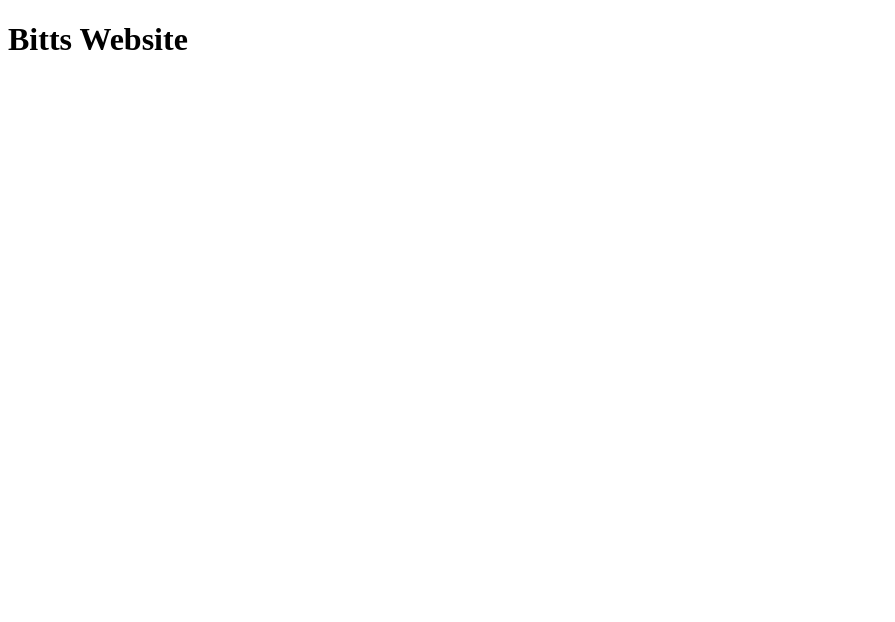
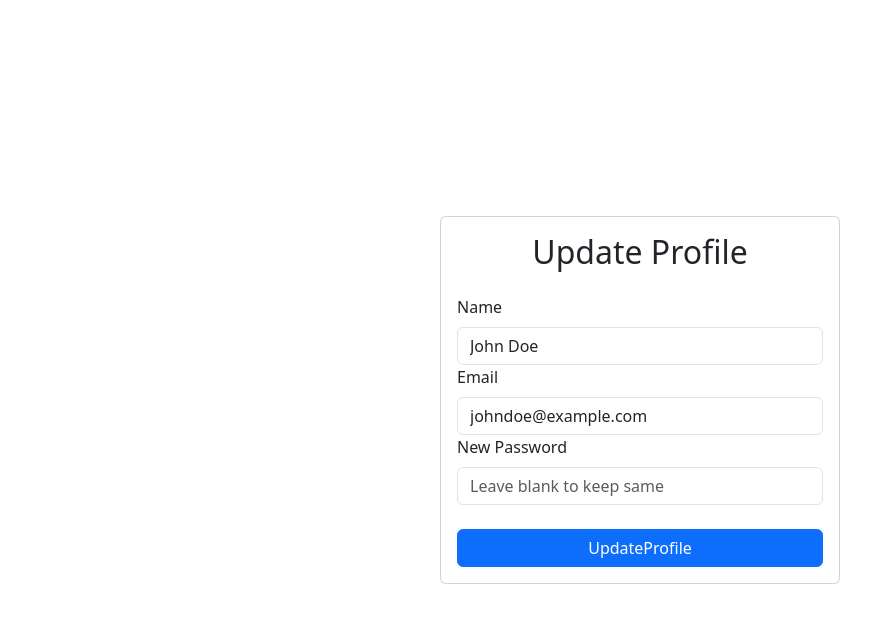
Before and after one commit to imgulali/Bitts, a React (Vite) app in the folder web/: page /update-profile in a window 1280 px wide. Shown: the top 622 px of the page, without its empty margins (0-895 px from the left). Built offline with nearby package versions, Linux system fonts and the light colour scheme.

Commit message:
Added: Complete UI

```diff
--- a/web/index.html
+++ b/web/index.html
@@ -2,7 +2,7 @@
 <html lang="en">
   <head>
     <meta charset="UTF-8" />
-    <link rel="shortcut icon" href="public/favicon.svg" type="image/x-icon">
+    <link rel="shortcut icon" href="./public/favicon.svg" type="image/x-icon">
     <meta name="viewport" content="width=device-width, initial-scale=1.0" />
     <title>Bitts</title>
   </head>
--- a/web/package.json
+++ b/web/package.json
@@ -10,8 +10,12 @@
     "preview": "vite preview"
   },
   "dependencies": {
+    "axios": "^1.6.8",
+    "bootstrap": "^5.3.3",
     "react": "^18.2.0",
-    "react-dom": "^18.2.0"
+    "react-bootstrap": "^2.10.2",
+    "react-dom": "^18.2.0",
+    "react-router-dom": "^6.23.0"
   },
   "devDependencies": {
     "@types/react": "^18.2.66",
--- a/web/src/App.jsx
+++ b/web/src/App.jsx
@@ -1,12 +1,34 @@
-import React from "react"
+import React, { Suspense, lazy } from "react";
+import { Route, Routes } from "react-router-dom";
+import { Container } from "react-bootstrap";
+
+const Dashboard = lazy(() => import("./pages/Dashboard"));
+const Login = lazy(() => import("./pages/Login"));
+const SignUp = lazy(() => import("./pages/SignUp"));
+const UpdateProfile = lazy(()=> import("./pages/UpdateProfile"));
+const NotFound = lazy(() => import("./pages/404"));
+
+const LoadingFallback = () => <div>Loading...</div>;
 
 function App() {
-
   return (
-    <>
-     <h1>Bitts Website</h1>
-    </>
-  )
+    <Container
+      className="d-flex align-items-center justify-content-center"
+      style={{ minHeight: "100vh", minWidth: "100%" }}
+    >
+      <div className="w-100" style={{ maxWidth: "400px" }}>
+        <Suspense fallback={<LoadingFallback />}>
+          <Routes>
+            <Route path="/" element={<Dashboard />} />
+            <Route path="/login" element={<Login />} />
+            <Route path="/signup" element={<SignUp />} />
+            <Route path="/update-profile" element={<UpdateProfile />} />
+            <Route path="*" element={<NotFound />} />
+          </Routes>
+        </Suspense>
+      </div>
+    </Container>
+  );
 }
 
-export default App
+export default App;
--- a/web/src/main.jsx
+++ b/web/src/main.jsx
@@ -1,9 +1,13 @@
-import React from 'react'
-import ReactDOM from 'react-dom/client'
-import App from './App.jsx'
+import React from "react";
+import ReactDOM from "react-dom/client";
+import { BrowserRouter } from "react-router-dom";
+import "bootstrap/dist/css/bootstrap.min.css";
+import App from "./App.jsx";
 
-ReactDOM.createRoot(document.getElementById('root')).render(
+ReactDOM.createRoot(document.getElementById("root")).render(
   <React.StrictMode>
-    <App />
-  </React.StrictMode>,
-)
+    <BrowserRouter>
+        <App />
+    </BrowserRouter>
+  </React.StrictMode>
+);
--- /dev/null
+++ b/web/src/pages/404.jsx
@@ -0,0 +1,21 @@
+import React from 'react';
+import { Card, Button } from "react-bootstrap";
+import { Link } from "react-router-dom"
+
+const NotFound = () => {
+  return (
+    <>
+    <Card>
+        <Card.Body className={"text-center"}>
+          <h2 className="text-center mb-4">404</h2>
+          <p >The link must've been broken</p>
+          <Link to="/" className="btn btn-primary w-100 mt-3">
+            Go To Home
+          </Link>
+        </Card.Body>
+      </Card>
+    </>
+  )
+}
+
+export default NotFound
--- /dev/null
+++ b/web/src/pages/Dashboard.jsx
@@ -0,0 +1,39 @@
+import React, { useState } from "react";
+import { Card, Button, Alert } from "react-bootstrap";
+import { Link, useNavigate } from "react-router-dom";
+
+
+const Dashboard = () => {
+  const [error, setError] = useState("");
+  const user = {
+    name: "John Doe",
+    email: "johndoe@example.com",
+  };
+
+  const handleLogout = () => {
+    console.log("Logout");
+  };
+
+  return (
+    <>
+      <Card>
+        <Card.Body>
+          <h2 className="text-center mb-4">Profile</h2>
+          {error && <Alert variant="danger">{error}</Alert>}
+          <strong>Name:</strong> {user.name} <br />
+          <strong>Email:</strong> {user.email}
+          <Link to="/update-profile" className="btn btn-primary w-100 mt-3">
+            Update Profile
+          </Link>
+        </Card.Body>
+      </Card>
+      <div className="w-100 text-center mt-2">
+        <Button variant="link" onClick={handleLogout}>
+          Log Out
+        </Button>
+      </div>
+    </>
+  );
+};
+
+export default Dashboard;
--- /dev/null
+++ b/web/src/pages/Login.jsx
@@ -0,0 +1,39 @@
+import React, { useState } from 'react'
+import { Form, Button, Card, Alert } from "react-bootstrap";
+import { Link, useNavigate } from "react-router-dom";
+
+
+const Login = () => {
+
+  const [loading, setLoading] = useState(false);
+  const [error, setError] = useState("");
+
+  return (
+    <>
+    <Card>
+      <Card.Body>
+        <h2 className="text-center mb-4">Login</h2>
+        {error && <Alert variant="danger">{error}</Alert>}
+        <Form>
+          <Form.Group id="email">
+            <Form.Label>Email</Form.Label>
+            <Form.Control type="email" required />
+          </Form.Group>
+          <Form.Group id="password">
+            <Form.Label>Password</Form.Label>
+            <Form.Control type="password" required />
+          </Form.Group>
+          <Button disabled={loading} className="w-100 mt-4" type="submit">
+            Login
+          </Button>
+        </Form>
+      </Card.Body>
+    </Card>
+    <div className="w-100 text-center mt-2">
+      Don't have an account? <Link to={"/signup"}>Sign Up</Link>
+    </div>
+  </>
+  )
+}
+
+export default Login
--- /dev/null
+++ b/web/src/pages/SignUp.jsx
@@ -0,0 +1,66 @@
+import React, { useRef, useState } from "react";
+import { Form, Button, Card, Alert } from "react-bootstrap";
+import { Link } from "react-router-dom";
+
+
+const SignUp = () => {
+  const nameRef = useRef();
+  const emailRef = useRef();
+  const passwordRef = useRef();
+  const confirmPassRef = useRef();
+
+  const [loading, setLoading] = useState(false);
+  const [error, setError] = useState("");
+
+  const handleSubmit = async (e) => {
+    e.preventDefault();
+
+    if (passwordRef.current.value !== confirmPassRef.current.value) {
+      return setError("Passwords don't match");
+    }
+
+    try {
+      setLoading(true);
+    } catch (error) {
+      console.error(error);
+    }
+    setLoading(false);
+  };
+
+  return (
+    <>
+      <Card>
+        <Card.Body>
+          <h2 className="text-center mb-4">Sign Up</h2>
+          {error && <Alert variant="danger">{error}</Alert>}
+          <Form onSubmit={handleSubmit}>
+            <Form.Group id="name">
+              <Form.Label>Name</Form.Label>
+              <Form.Control type="text" ref={nameRef} />
+            </Form.Group>
+            <Form.Group id="email">
+              <Form.Label>Email</Form.Label>
+              <Form.Control type="email" ref={emailRef} />
+            </Form.Group>
+            <Form.Group id="password">
+              <Form.Label>Password</Form.Label>
+              <Form.Control type="password" ref={passwordRef} />
+            </Form.Group>
+            <Form.Group id="confirmPass">
+              <Form.Label>Confirm Password</Form.Label>
+              <Form.Control type="password" ref={confirmPassRef} />
+            </Form.Group>
+            <Button disabled={loading} className="w-100 mt-4" type="submit">
+              SignUp
+            </Button>
+          </Form>
+        </Card.Body>
+      </Card>
+      <div className="w-100 text-center mt-2">
+        Don't have an account? <Link to={"/signup"}>Sign Up</Link>
+      </div>
+    </>
+  );
+};
+
+export default SignUp;
--- /dev/null
+++ b/web/src/pages/UpdateProfile.jsx
@@ -0,0 +1,67 @@
+import React, { useRef, useState } from "react";
+import { Form, Button, Card, Alert } from "react-bootstrap";
+import { Link } from "react-router-dom";
+
+const UpdateProfile = () => {
+  const nameRef = useRef();
+  const emailRef = useRef();
+  const passwordRef = useRef();
+  const confirmPassRef = useRef();
+
+  const [loading, setLoading] = useState(false);
+  const [error, setError] = useState("");
+
+  const user = {
+    name: "John Doe",
+    email: "johndoe@example.com",
+  };
+
+  const handleSubmit = async (e) => {
+    e.preventDefault();
+
+    if (passwordRef.current.value !== confirmPassRef.current.value) {
+      return setError("Passwords don't match");
+    }
+
+    try {
+      setLoading(true);
+    } catch (error) {
+      console.error(error);
+    }
+    setLoading(false);
+  };
+
+  return (
+    <>
+      <Card>
+        <Card.Body>
+          <h2 className="text-center mb-4">Update Profile</h2>
+          {error && <Alert variant="danger">{error}</Alert>}
+          <Form onSubmit={handleSubmit}>
+            <Form.Group id="name">
+              <Form.Label>Name</Form.Label>
+              <Form.Control type="text" ref={nameRef} value={user.name} />
+            </Form.Group>
+            <Form.Group id="email">
+              <Form.Label>Email</Form.Label>
+              <Form.Control type="email" ref={emailRef} value={user.email} />
+            </Form.Group>
+            <Form.Group id="password">
+              <Form.Label>New Password</Form.Label>
+              <Form.Control
+                type="password"
+                ref={passwordRef}
+                placeholder="Leave blank to keep same"
+              />
+            </Form.Group>
+            <Button disabled={loading} className="w-100 mt-4" type="submit">
+              UpdateProfile
+            </Button>
+          </Form>
+        </Card.Body>
+      </Card>
+    </>
+  );
+};
+
+export default UpdateProfile;
```
Also changed, not shown: 1 other file (tests, documents, lock files or other folders).
